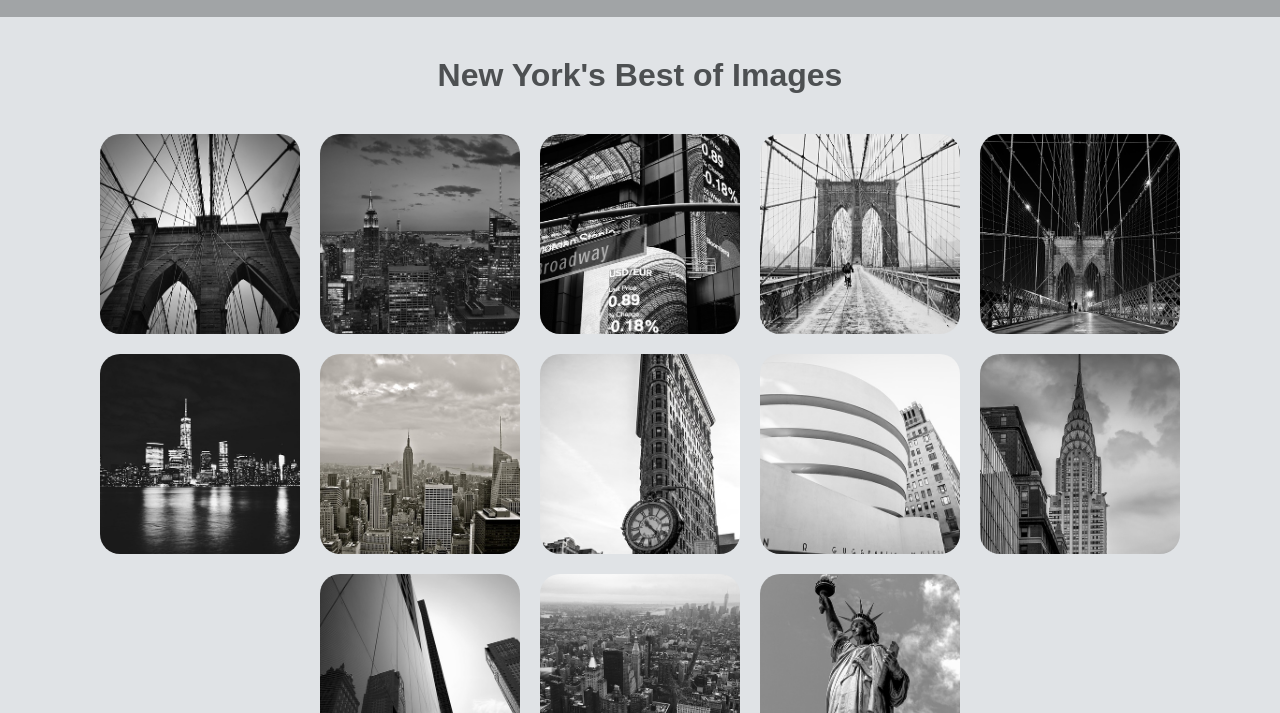
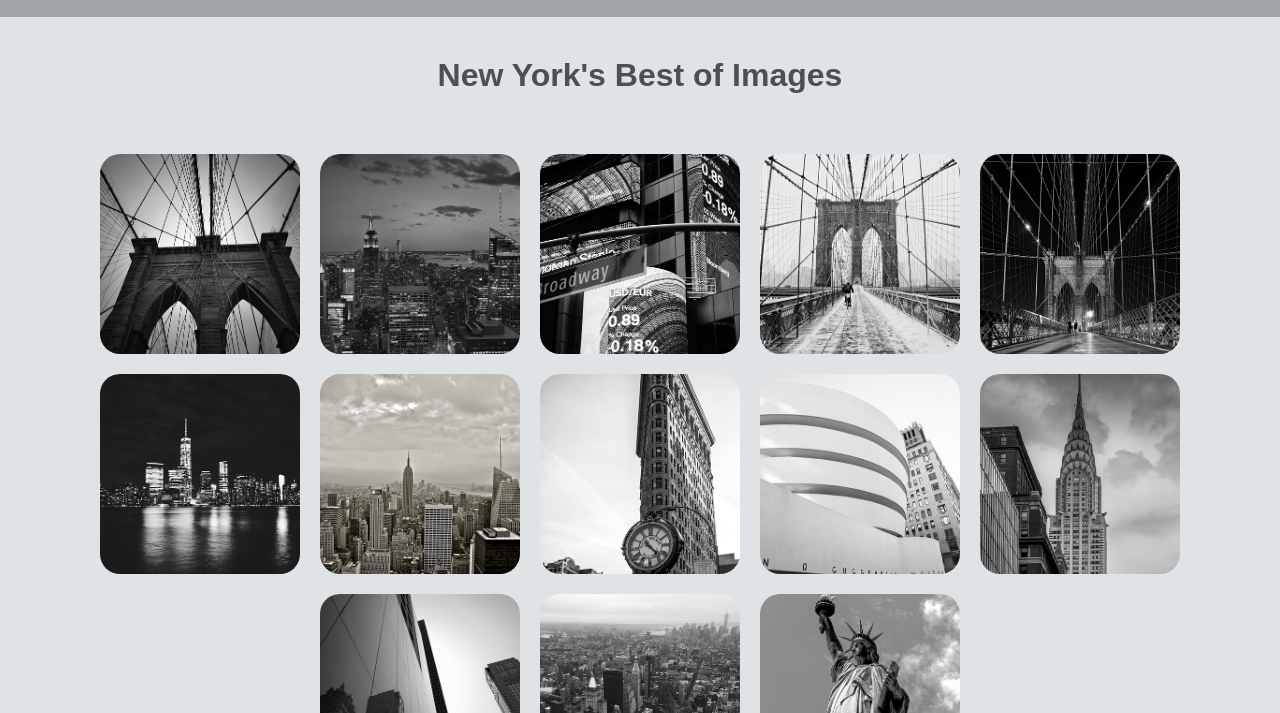
Before and after one commit to ImraS802/fotogram, a plain HTML site: page index.html in a window 1280 px wide. Shown: the part 87-800 px from the top of the page. Drawn offline with Linux system fonts and the light colour scheme.

Commit message:
add padding bottom h1

```diff
--- a/style.css
+++ b/style.css
@@ -40,7 +40,7 @@ header {
 }
 
 h1 {
-    padding: 40px 40px 0 40px;
+    padding: 40px 40px 20px 40px;
     text-align: center;
     color: #4D5052;
 }
```
